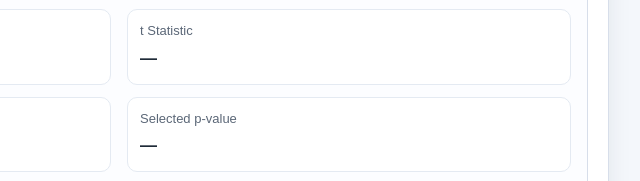
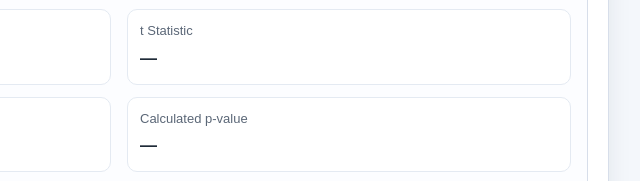
Before and after one commit to farukhrana14/research-toolkit, a plain HTML site: page stat_tools/t_test.html in a window 1280 px wide. Shown: the part 972-1153 px from the top of the page, 521-1161 px from the left. Drawn offline with Linux system fonts and the light colour scheme.

Commit message:
Selected to Calculated - minor correction

```diff
--- a/stat_tools/t_test.html
+++ b/stat_tools/t_test.html
@@ -768,7 +768,7 @@
             <div class="result-value" id="${type}-df">—</div>
           </div>
           <div class="result-item">
-            <span class="result-label">Selected p-value</span>
+            <span class="result-label">Calculated p-value</span>
             <div class="result-value" id="${type}-p-selected">—</div>
           </div>
           <div class="result-item">
```
